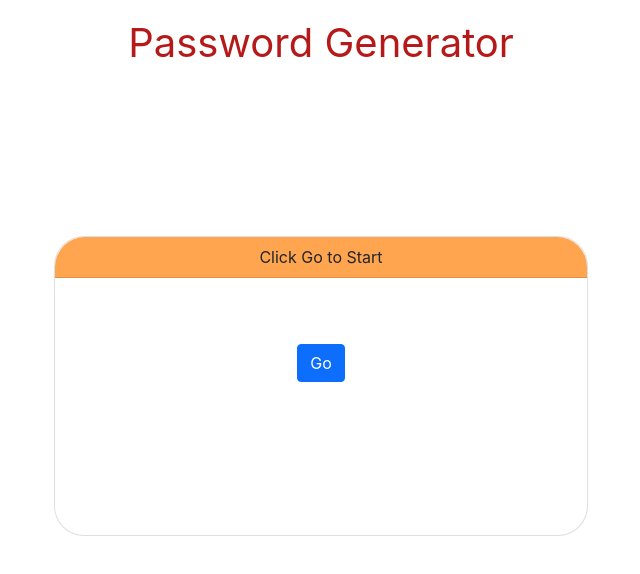
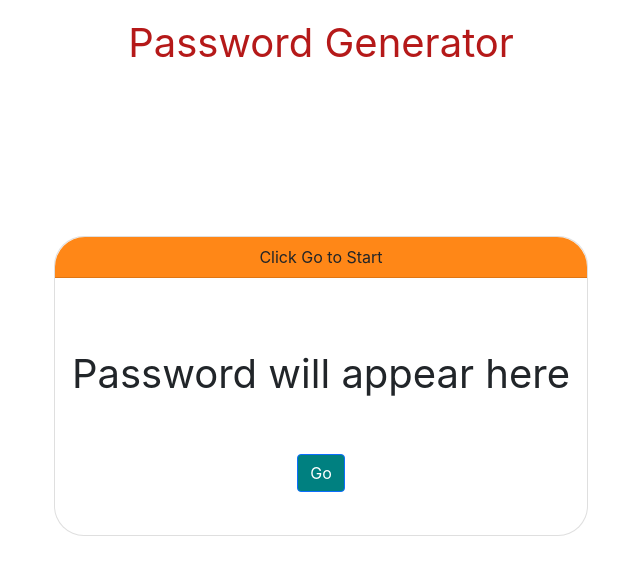
Before and after one commit to algmoreno/passwordgen-react, a React (Create React App) app: page / in a window 1280 px wide. Shown: the top 574 px of the page, without its empty margins (319-959 px from the left). Built offline with nearby package versions, Linux system fonts and the light colour scheme.

Commit message:
formatted password text

```diff
--- a/src/components/Generator/index.js
+++ b/src/components/Generator/index.js
@@ -9,7 +9,7 @@ const Generator = () => {
 
   let charset = "";
 
-  const [password, setPassword] = useState("");
+  const [password, setPassword] = useState("Password will appear here");
 
   function generatePassword() {
 
@@ -60,7 +60,7 @@ const Generator = () => {
               <Card.Text className='password-text'>
                 {password}
               </Card.Text>
-              <Button onClick={generatePassword} variant="primary">Go</Button>
+              <Button className='go-btn' onClick={generatePassword} variant="primary">Go</Button>
             </Card.Body>
           </Card>
         </div>
--- a/src/index.css
+++ b/src/index.css
@@ -27,6 +27,7 @@ code {
 
 .container p {
   margin: 50px 0 50px 0;
+  font-size: 40px;
 }
 
 .gen-card {
@@ -43,13 +44,17 @@ code {
 .card-header {
   padding: .5rem 1rem;
   margin-bottom: 0;
-  background-color: rgb(255, 165, 80);
+  background-color: rgb(255, 135, 23);
   border-bottom: 1px solid rgba(0,0,0,.125);
   border-top-left-radius: 30px;
 }
 
 .password-text {
   margin-top: auto 0 40px 0;
+}
+
+.go-btn {
+  background-color: teal;
 }
 
 .navbar-light .navbar-brand {
```
